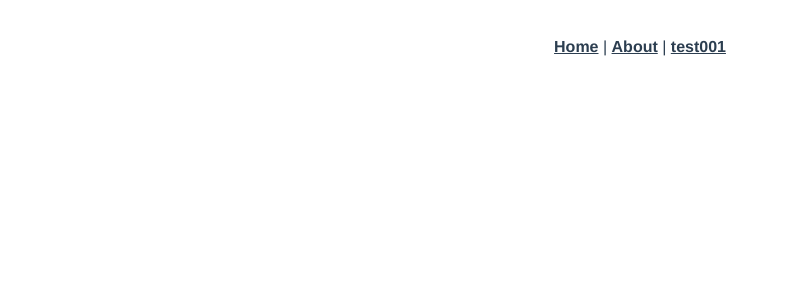
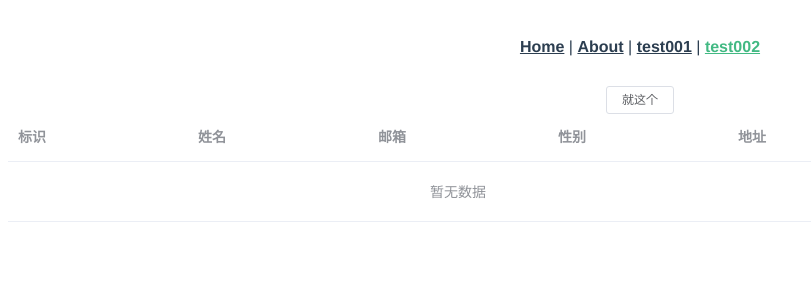
Before and after one commit to jiaopi404/vue_demo_for_flask, a Vue app: page /test002 in a window 1280 px wide. Shown: the top 300 px of the page, without its empty margins (0-811 px from the left). Built offline with nearby package versions, Linux system fonts and the light colour scheme.

Commit message:
update 添加demo

```diff
--- a/package.json
+++ b/package.json
@@ -11,6 +11,7 @@
     "axios": "^0.19.2",
     "core-js": "^3.6.4",
     "element-ui": "^2.13.1",
+    "js-md5": "^0.7.3",
     "qs": "^6.9.3",
     "vue": "^2.6.11",
     "vue-router": "^3.1.6",
--- a/src/App.vue
+++ b/src/App.vue
@@ -3,7 +3,8 @@
     <div id="nav">
       <router-link to="/">Home</router-link> |
       <router-link to="/about">About</router-link> |
-      <router-link to="/test001">test001</router-link>
+      <router-link to="/test001">test001</router-link> |
+      <router-link to="/test002">test002</router-link>
     </div>
     <router-view/>
   </div>
--- a/src/router/index.js
+++ b/src/router/index.js
@@ -25,6 +25,14 @@ const routes = [
     // this generates a separate chunk (about.[hash].js) for this route
     // which is lazy-loaded when the route is visited.
     component: () => import(/* webpackChunkName: "about" */ '../views/test001.vue')
+  },
+  {
+    path: '/test002',
+    name: 'test002',
+    // route level code-splitting
+    // this generates a separate chunk (about.[hash].js) for this route
+    // which is lazy-loaded when the route is visited.
+    component: () => import(/* webpackChunkName: "about" */ '../views/test002.vue')
   }
 ]
 
--- /dev/null
+++ b/src/views/test002.vue
@@ -0,0 +1,70 @@
+<template>
+  <div class="test002">
+    <el-button size="mini" @click="handleClick">就这个</el-button>
+    <el-table
+      :data="tableData"
+    >
+      <el-table-column
+        v-for="(item, index) in tableConfig"
+        :key="index"
+        v-bind:prop="item.prop"
+        :label="item.label"
+        width="180">
+      </el-table-column>
+    </el-table>
+  </div>
+</template>
+
+<script>
+import axios from 'axios'
+import md5 from 'js-md5'
+export default {
+  name: 'test002',
+  data () {
+    return {
+      tableData: [],
+      tableConfig: [
+        { prop: 'id', label: '标识' },
+        { prop: 'name', label: '姓名' },
+        { prop: 'email', label: '邮箱' },
+        { prop: 'gender', label: '性别' },
+        { prop: 'address', label: '地址' }
+      ]
+    }
+  },
+  methods: {
+    // handleClick () {
+    //   console.log(11111)
+    //   const passwordJiaMi = md5('110120119')
+    //   console.log(passwordJiaMi)
+    //   axios({
+    //     methods: 'get',
+    //     url: 'http://122.51.19.128:8089/api/usr/get-all'
+    //   }).then(res => {
+    //     this.tableData = res.data.data
+    //     console.log(this.tableData)ß
+    //   }).catch(err => {
+    //     console.log(err)
+    //   })
+    // },
+    async handleClick () {
+      try {
+        const passwordJiaMi = md5('110120119')
+        console.log(passwordJiaMi)
+        const res = await axios({
+          methods: 'get',
+          url: 'http://122.51.19.128:8089/api/usr/get-all'
+        })
+        // const res2 = await axios({})
+        this.tableData = res.data.data
+      } catch (err) {
+        console.log(err)
+      }
+    }
+  }
+}
+</script>
+
+<style lang="scss" scoped>
+.test002 {}
+</style>
```
Also changed, not shown: 1 other file (tests, documents, lock files or other folders).
